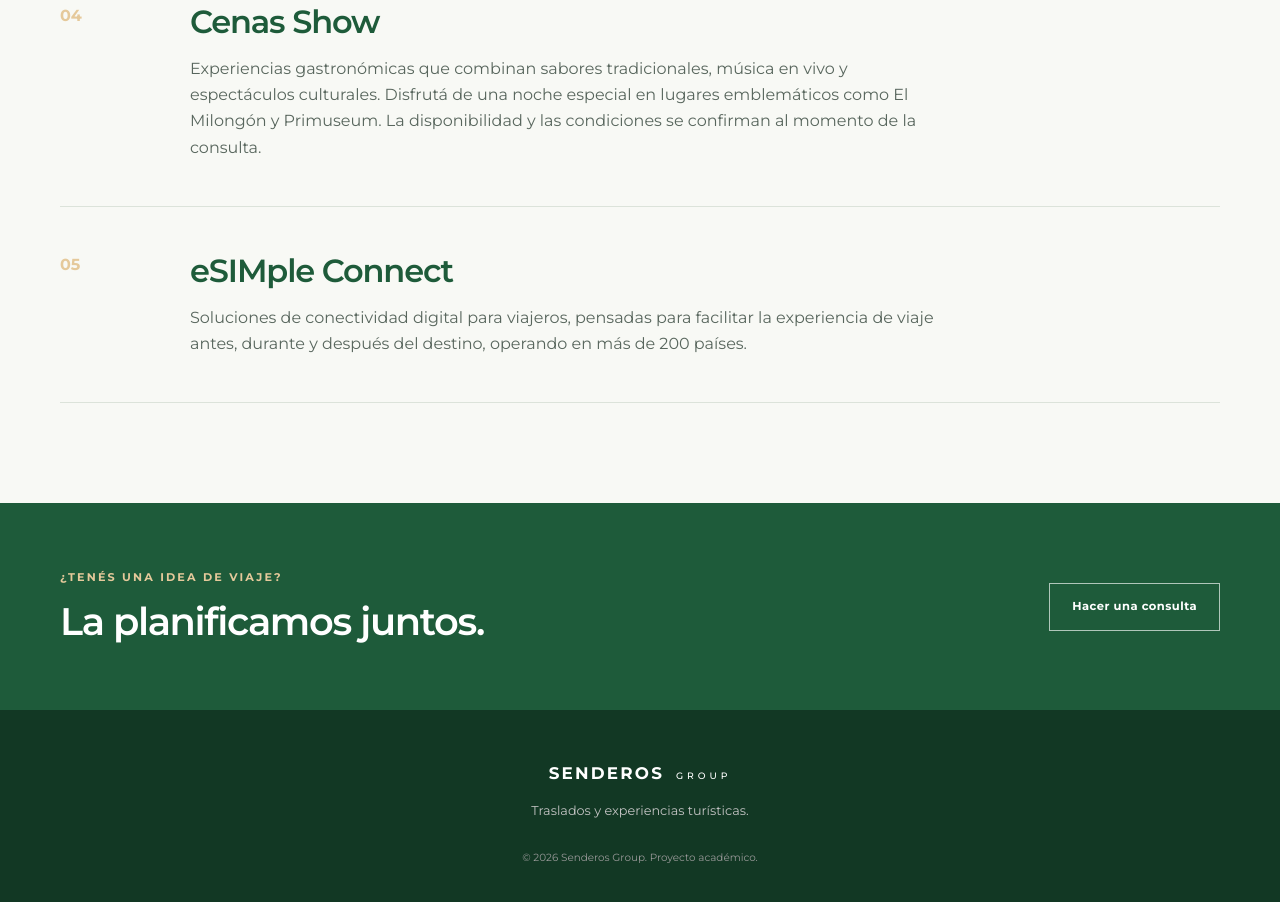
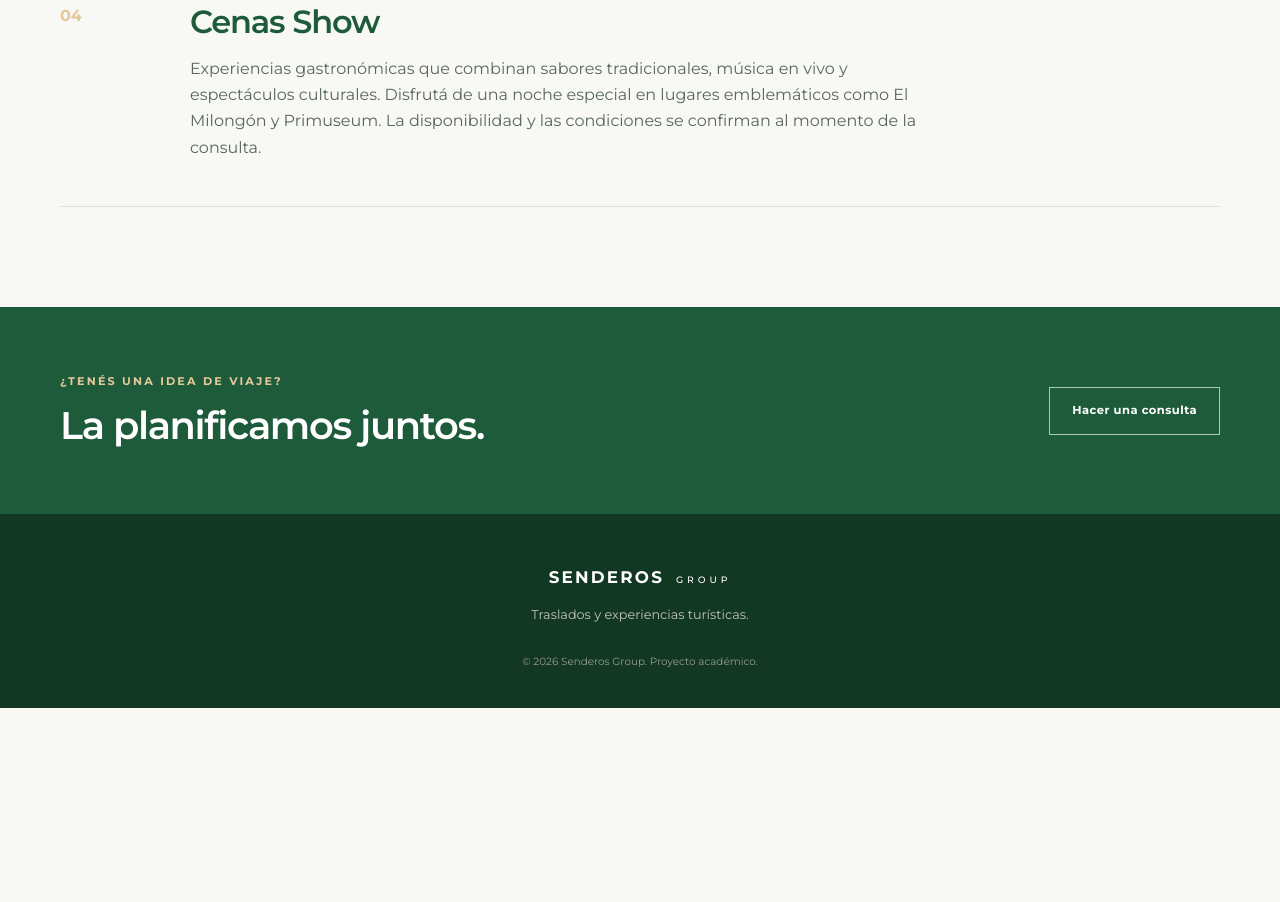
Before and after one commit to melinaleon27-cmd/senderos-group, a plain HTML site: page servicios.html in a window 1280 px wide. Shown: the part 1329-2231 px from the top of the page. After the commit the page ends 2037 px from the top, so only its background shows below. Drawn offline with Linux system fonts and the light colour scheme.

Commit message:
Actualizacion de servicios

```diff
--- a/servicios.html
+++ b/servicios.html
@@ -29,7 +29,6 @@
       <article class="service-row"><div class="service-index">02</div><div><h2>Enoturismo</h2><p>Descubrí el mundo del vino a través de visitas a bodegas, recorridos por sus instalaciones y experiencias de degustación. Conocé la historia, los procesos de elaboración y los sabores que hacen único a cada establecimiento. Las propuestas, la disponibilidad y las condiciones se confirman al momento de la consulta.</p></div></article>
       <article class="service-row"><div class="service-index">03</div><div><h2>City Tours</h2><p>Recorridos por los principales atractivos turísticos de Montevideo, Punta del Este y Colonia del Sacramento.Descubrí la historia, cultura y paisajes de cada destino con propuestas coordinadas para disfrutar de cada ciudad. La disponibilidad y las condiciones se confirman al momento de la consulta.</p></div></article>
       <article class="service-row"><div class="service-index">04</div><div><h2>Cenas Show</h2><p>Experiencias gastronómicas que combinan sabores tradicionales, música en vivo y espectáculos culturales. Disfrutá de una noche especial en lugares emblemáticos como El Milongón y Primuseum. La disponibilidad y las condiciones se confirman al momento de la consulta.</p></div></article>
-      <article class="service-row"><div class="service-index">05</div><div><h2>eSIMple Connect</h2><p>Soluciones de conectividad digital para viajeros, pensadas para facilitar la experiencia de viaje antes, durante y después del destino, operando en más de 200 países.</p></div></article>
     </section>
     <section class="cta-band"><div><p class="eyebrow">¿TENÉS UNA IDEA DE VIAJE?</p><h2>La planificamos juntos.</h2></div><a class="button button-outline-light" href="contacto.html">Hacer una consulta</a></section>
   </main>
```
